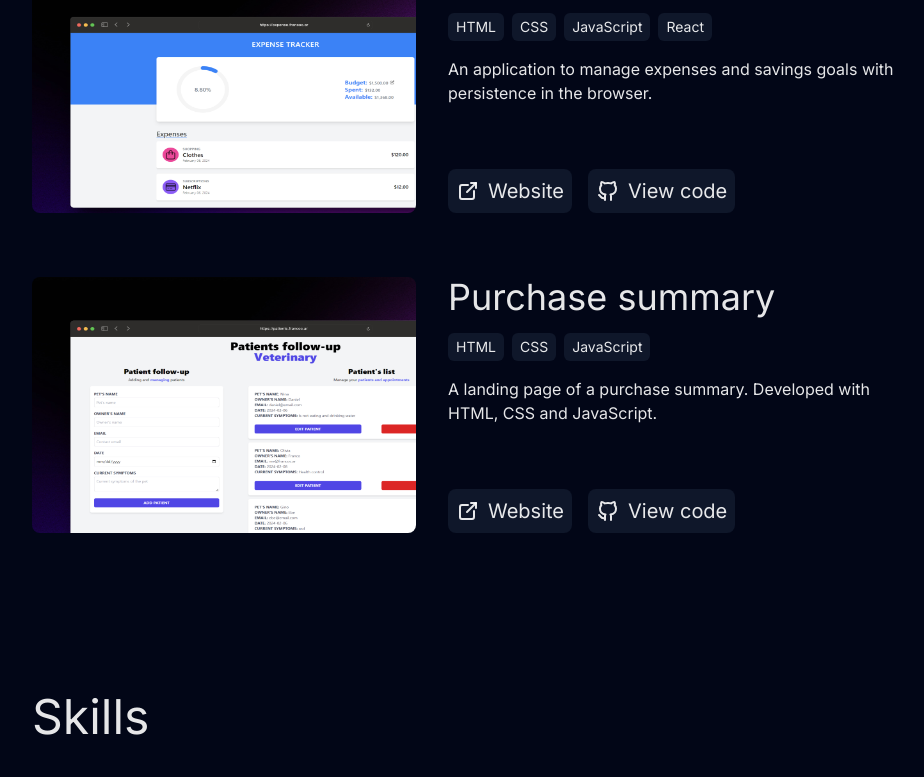
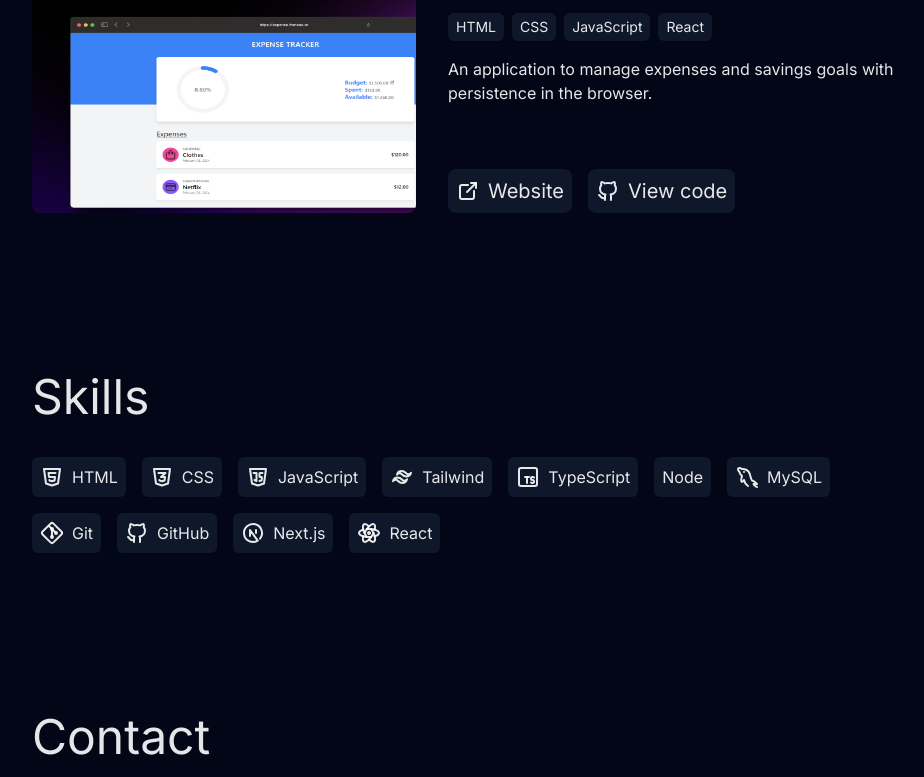
Before and after one commit to FrancocDev/francoc.ar, a Next.js app: page /en in a window 1280 px wide. Shown: the part 891-1668 px from the top of the page, without its empty margins (176-1100 px from the left). Built offline with nearby package versions, Linux system fonts and the light colour scheme; no server answers; what @midudev/tailwind-animations would draw is missing.

Commit message:
Update project URLs in en.json and es.json

```diff
--- a/app/[lang]/(home)/page.tsx
+++ b/app/[lang]/(home)/page.tsx
@@ -79,7 +79,7 @@ export default async function Home({
           {lang === "es" ? "Proyectos" : "Projects"}
         </h2>
         <ul className="flex flex-col gap-16">
-          {data.projects.slice(0, 3).map((project, i) => (
+          {data.projects.slice(0, 2).map((project, i) => (
             <li key={i}>
               <article className="flex flex-row gap-8 justify-between">
                 <Link href={project.url}>
--- a/app/data/en.json
+++ b/app/data/en.json
@@ -146,7 +146,7 @@
         "name": "Pet tracking",
         "description": "An application to manage appointments and pet tracking.",
         "highlights": [],
-        "url": "https://patients.francoc.ar",
+        "url": "veterinary-patients-francocdev.vercel.app",
         "repository": "https://github.com/FrancocDev/patient-manager",
         "tags": ["HTML", "CSS", "JavaScript", "React"],
         "image": "/images/projects/patients.jpg"
@@ -155,7 +155,7 @@
         "name": "Expense manager",
         "description": "An application to manage expenses and savings goals with persistence in the browser.",
         "highlights": [],
-        "url": "https://expense.francoc.ar",
+        "url": "https://expense-tracker-francocdev.vercel.app",
         "repository": "https://github.com/FrancocDev/expense-tracker",
         "tags": ["HTML", "CSS", "JavaScript", "React"],
         "image": "/images/projects/expenses.jpg"
--- a/app/data/es.json
+++ b/app/data/es.json
@@ -146,7 +146,7 @@
         "name": "Seguimiento de mascotas",
         "description": "Una aplicación para gestionar citas y seguimiento de mascotas.",
         "highlights": [],
-        "url": "https://patients.francoc.ar",
+        "url": "veterinary-patients-francocdev.vercel.app",
         "repository": "https://github.com/FrancocDev/patient-manager",
         "tags": ["HTML", "CSS", "JavaScript", "React"],
         "image": "/images/projects/patients.jpg"
@@ -155,7 +155,7 @@
         "name": "Gestor de gastos",
         "description": "Una aplicación para gestionar gastos y metas de ahorro con persistencia en el navegador.",
         "highlights": [],
-        "url": "https://expense.francoc.ar",
+        "url": "https://expense-tracker-francocdev.vercel.app",
         "repository": "https://github.com/FrancocDev/expense-tracker",
         "tags": ["HTML", "CSS", "JavaScript", "React"],
         "image": "/images/projects/expenses.jpg"
```
